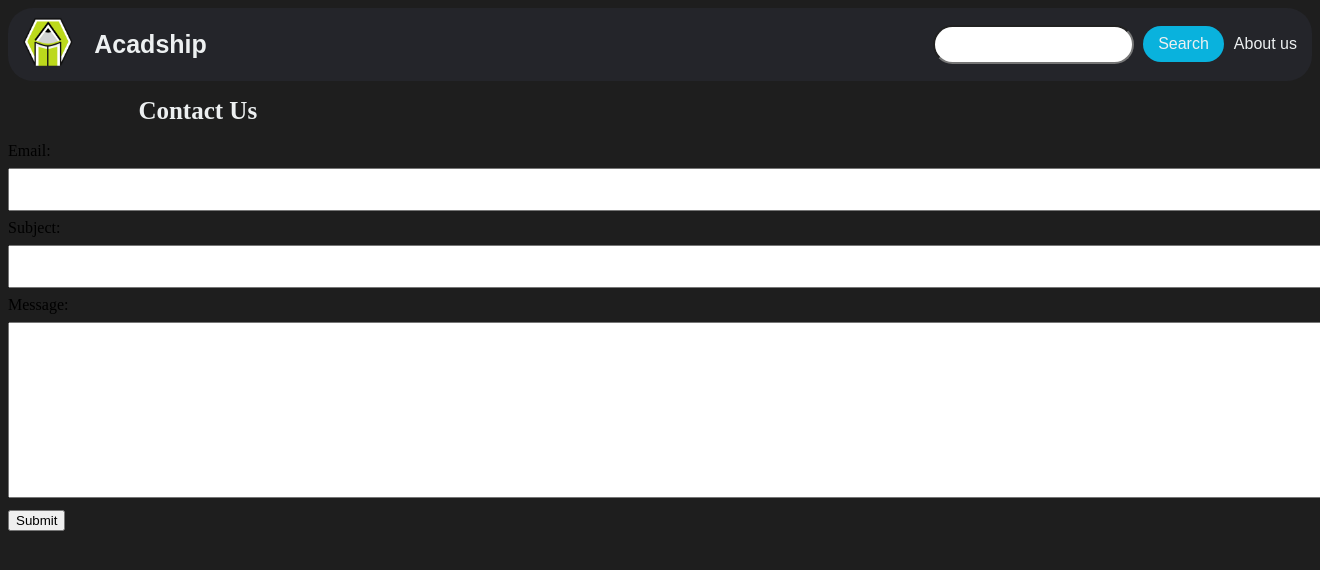
After one commit to lnavneet331/glowing-palm-tree, a Django app: page /app/contact/ in a window 1320 px wide; the page is wider, and only the part inside the window is pictured. The commit adds this page. Shown: the top 570 px of that part. Run offline with Django 4.2, Linux system fonts and the light colour scheme.

Commit message:
Add Contact Form

```diff
--- /dev/null
+++ b/app/forms.py
@@ -0,0 +1,8 @@
+from django.forms import ModelForm
+from .models import Contact
+
+
+class ContactForm(ModelForm):
+    class Meta:
+        model = Contact
+        fields = '__all__'
--- a/app/models.py
+++ b/app/models.py
@@ -1,5 +1,4 @@
 from django.db import models
-from django.forms import CharField
 
 # Create your models here.
 
@@ -18,3 +17,12 @@ class App(models.Model):
 
     def __str__(self):
         return f"{self.id}: {self.name} awarded by {self.organizer} in {self.category} category with period of {self.period} with amount {self.amount} and application fees{self.application_fees} and with description : {self.description}"
+
+
+class Contact(models.Model):
+    email = models.EmailField()
+    subject = models.CharField(max_length=256)
+    message = models.TextField(max_length=4098)
+
+    def __str__(self):
+        return self.email
--- /dev/null
+++ b/app/static/app/contact.css
@@ -0,0 +1,6 @@
+input[type=text], input[type=email], textarea {
+    width: 100%;
+    padding: 12px 20px;
+    margin: 8px 0;
+    display: inline-block;
+   }
--- /dev/null
+++ b/app/templates/app/contact.html
@@ -0,0 +1,30 @@
+{% load static %}
+<!DOCTYPE html>
+<head>
+    <title>AcadShip</title>
+    <link rel="stylesheet" href="{% static 'app/styles.css' %}">
+
+    <link rel="stylesheet" href="{% static 'app/contact.css' %}">
+</head>
+<body>
+    <header>
+        <div class="name">
+            <a href = "{% url 'index' %}"><img  href = "{% url 'index' %}" class="logo" src="{% static 'app/images/Acadship.png' %}" alt="logo">
+                <a href = "{% url 'index' %}"><h1 href = "{% url 'index' %}">Acadship</h1></a>
+            </div>
+        <div class="left">
+            <form name="search">
+                <input class="search" name="search">
+                <button>Search</button>
+            </form>
+            <a href="#">About us</a>
+        </div>
+    </header>
+    <h1>Contact Us</h1>
+    <form action="" method = "post">
+        {% csrf_token %}
+        {{ form }}
+        <input type = "submit" value = "Submit">
+    </form>
+</body>
+</html>
--- a/app/urls.py
+++ b/app/urls.py
@@ -2,5 +2,6 @@ from django.urls import path
 from . import views
 
 urlpatterns = [
-    path("", views.index, name = "index")
+    path("", views.index, name = "index"),
+    path("contact/", views.contact_view, name="contact")
 ]
--- a/app/views.py
+++ b/app/views.py
@@ -1,17 +1,31 @@
 from django.shortcuts import render, redirect
 from django.http import HttpResponse
 from .models import App
+from django.conf import settings
+from django.core.mail import send_mail
+from .forms import ContactForm
 from django.db.models import Q
 
 # Create your views here.
 def index(request):
     search_post = request.GET.get('search')
-
     if search_post:
         apps = App.objects.filter(Q(name__contains=search_post) | Q(category__contains=search_post) | Q(period__contains=search_post) |Q(amount__contains=search_post) | Q(link__contains=search_post) | Q(description__contains=search_post) | Q(application_fees__contains=search_post) |Q(organizer__contains=search_post))
     else:
         apps = App.objects.all().order_by("-amount")
-
     return render(request, "app/index.html",{
         "apps":apps
     })
+
+def contact_view(request):
+    if request.method == 'POST':
+        form = ContactForm(request.POST)
+        if form.is_valid():
+            form.save()
+            email_subject = f'New contact {form.cleaned_data["email"]}: {form.cleaned_data["subject"]}'
+            email_message = form.cleaned_data['message']
+            send_mail(email_subject, email_message, settings.CONTACT_EMAIL, settings.ADMIN_EMAIL)
+            return render(request, 'app/success.html')
+    form = ContactForm()
+    context = {'form': form}
+    return render(request, 'app/contact.html', context)
```
Also changed, not shown: acadship/settings.py (+13 -0 lines), app/templates/app/index.html (+4 -4 lines), app/templates/app/success.html (added, +23 -0 lines), app/migrations/0005_contact.py (added), app/static/app/styles.css (indentation only), db.sqlite3, 1 other file.
